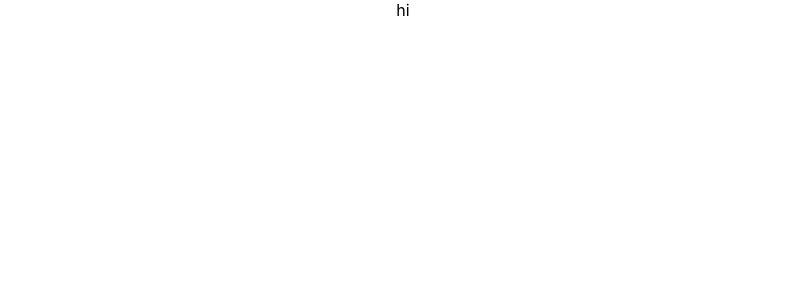
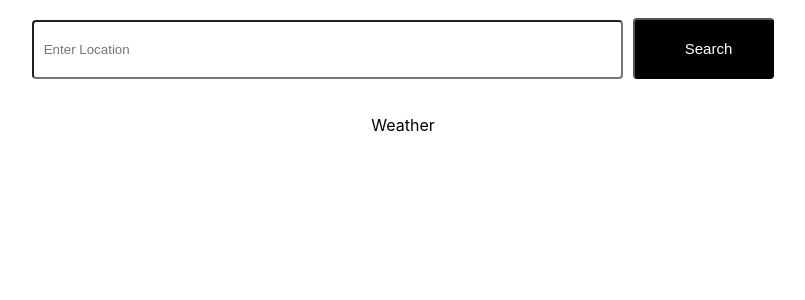
Before and after one commit to Dineshkuna/weatherApp, a React (Create React App) app: page / in a window 1280 px wide. Shown: the top 300 px of the page, without its empty margins (237-1042 px from the left). Built offline with nearby package versions, Linux system fonts and the light colour scheme.

Commit message:
version2

```diff
--- a/src/App.js
+++ b/src/App.js
@@ -1,10 +1,12 @@
 
 import './App.css';
+
+import Weather from './components/weather/Weather';
 
 function App() {
   return (
     <div className="App">
-      hi
+      <Weather/>
     </div>
   );
 }
--- /dev/null
+++ b/src/components/search/Search.jsx
@@ -0,0 +1,14 @@
+import React from 'react'
+
+
+const Search=()=> {
+    return (
+        <div>
+            <div>
+                <input style={{margin : "20px 10px 20px 0px",  padding: "20px 400px 20px 10px", borderRadius: "4px"}} type='text' placeholder='Enter Location' />
+                <button style={{padding: "20px 40px 20px 50px", borderRadius: "4px", backgroundColor : "black", color: "white", fontSize: "15px"}}>Search</button>
+            </div>
+        </div>
+    )
+}
+export default Search;
--- /dev/null
+++ b/src/components/weather/Weather.jsx
@@ -0,0 +1,39 @@
+import React, { useState } from 'react'
+import Search from '../search/Search';
+
+const Weather = () => {
+    const [search, setSearch] = useState("");
+
+    async function weatherData(param) {
+        try {
+            const response = await fetch(`https://api.openweathermap.org/data/2.5/weather?q=${param}&appid=c674e2966b58d6c4d42e63051246d357`)
+
+            const data = await response.json();
+
+            console.log(data)
+
+        } catch (error) {
+
+            console.log(error)
+
+        }
+
+    }
+    return (
+        <div>
+            <div>
+                <Search
+
+                />
+            </div>
+            <div>
+                <p>{Weather?.name}</p>
+
+
+
+            </div>
+
+        </div>
+    )
+}
+export default Weather;
```
